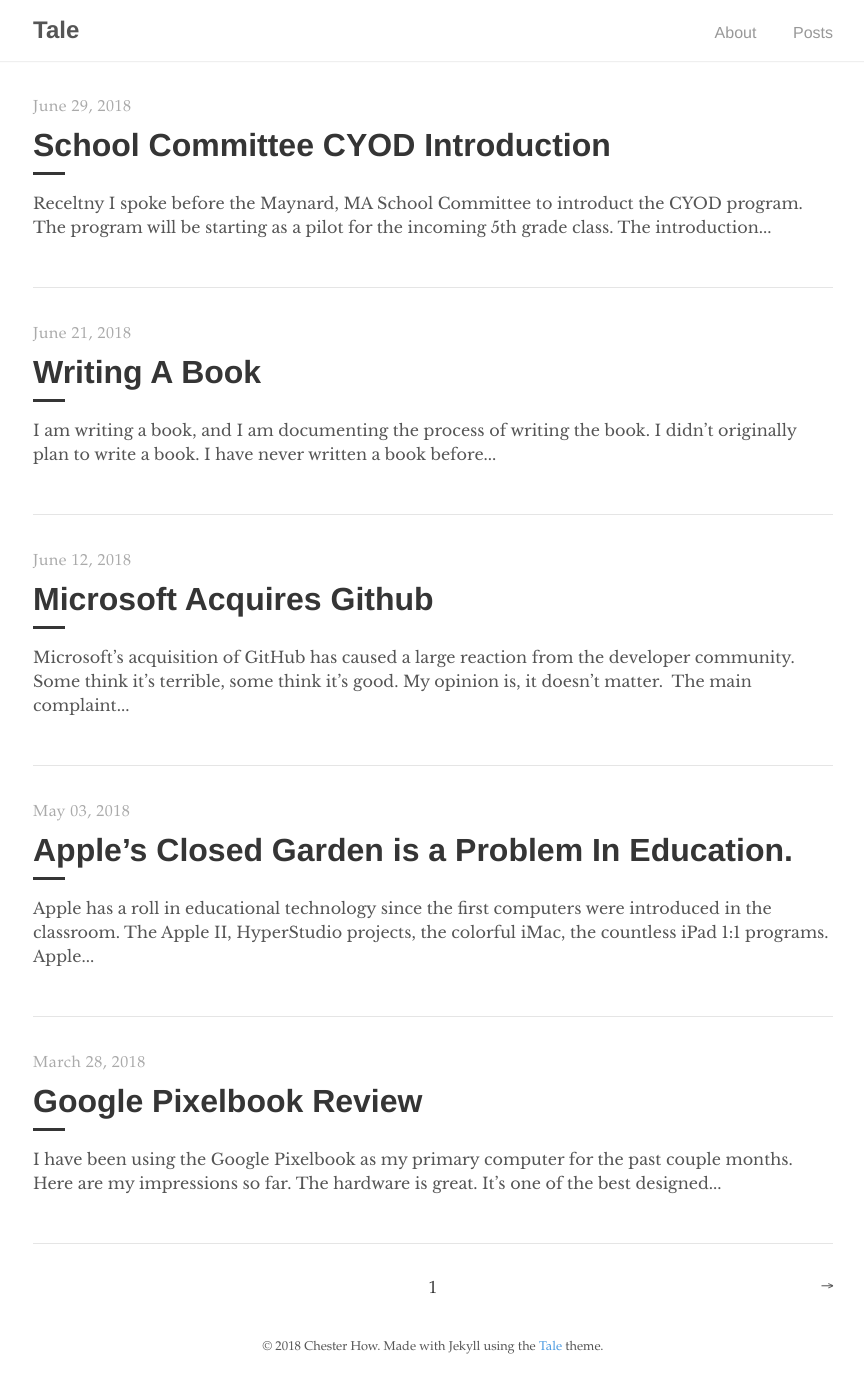
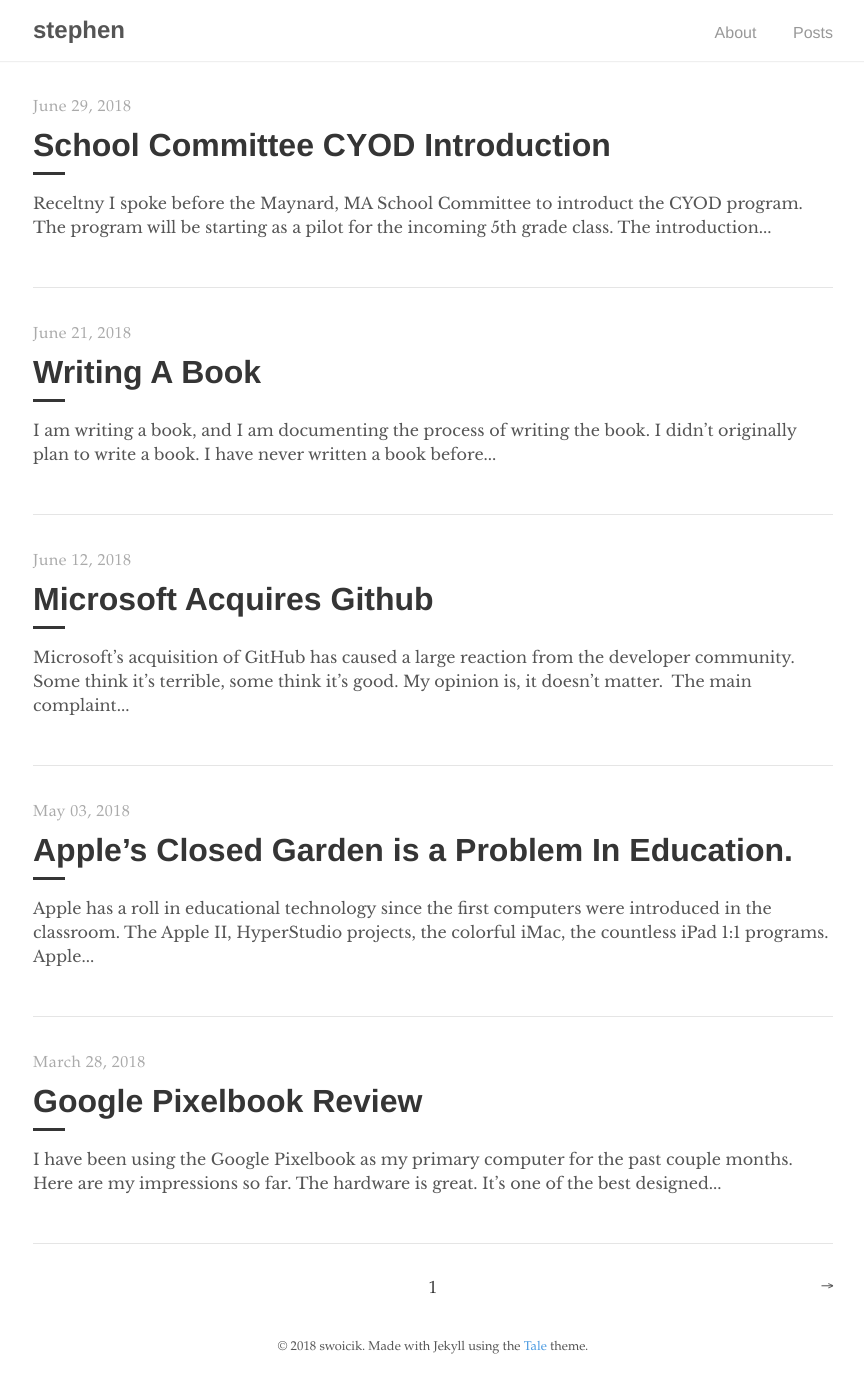
Before and after one commit to swoicik/swoicik.github.io, a Jekyll site: the page built from index.html, in a window 1280 px wide. Shown: the whole page, without its empty margins (207-1071 px from the left). Built offline with Jekyll 4.4.1, drawn with Linux system fonts in a browser that asks for light colours; the list of posts is cut into pages by our own code.

Commit message:
updated config for new site

```diff
--- a/_config.yml
+++ b/_config.yml
@@ -1,14 +1,13 @@
 # Site settings
-title:          Tale
-description:    "Minimal Jekyll theme for storytellers"
-baseurl:        "/tale"
-url:            "https://chesterhow.github.io"
+title:          stephen
+description:    "organized chaos"
+baseurl:        "/"
+url:            "https://swoicik.github.io"
 
 # Author
 author:
-  name:         Chester How
-  url:          https://chester.how
-  email:        chesterhow@gmail.com
+  name:         swoicik
+  url:          https://swoicik.com
 
 # Build settings
 markdown:       kramdown
@@ -25,5 +24,5 @@
   # - jemoji #Uncomment this to allow emoji in your post
 
 # Permalinks
-permalink:      /:year-:month-:day/:title
+permalink:      /:year/:title
 paginate:       5
```
